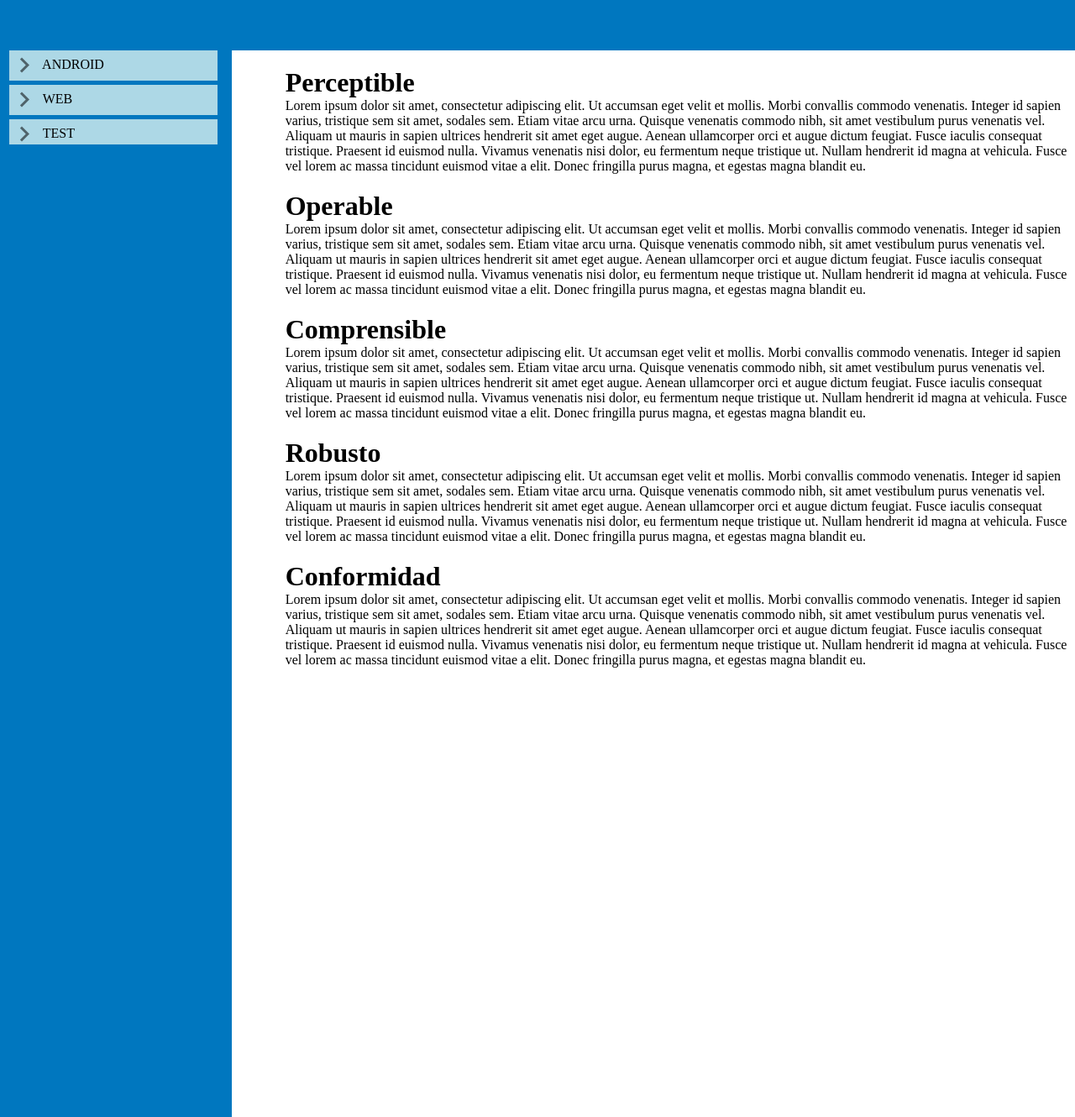
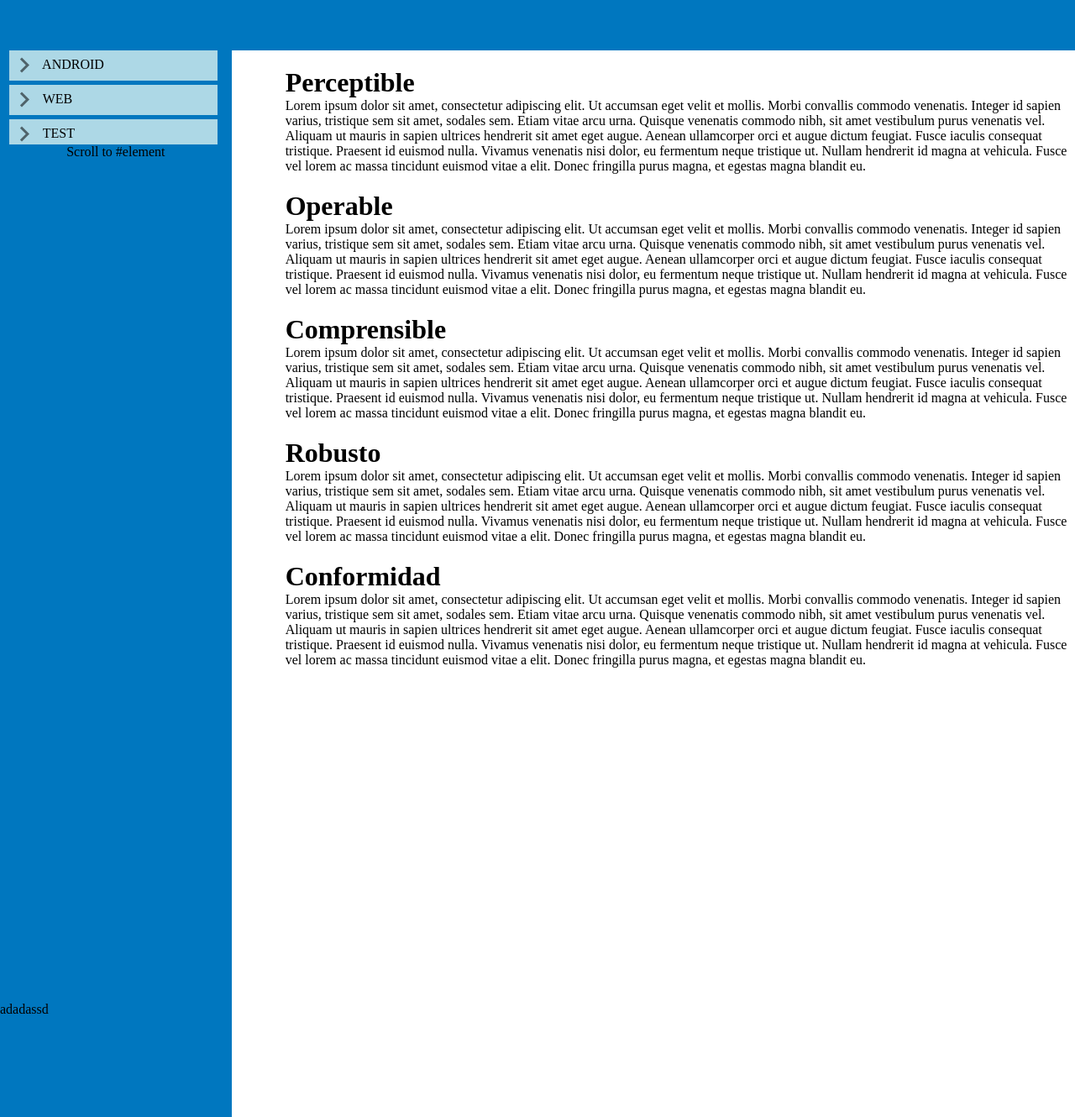
Before and after one commit to adrianRodriguez123/catalogo-accesibilidad, a Vue app: page /#/android in a window 1280 px wide. Shown: the part 140-1470 px from the top of the page at 84% size. Built offline with nearby package versions, Linux system fonts and the light colour scheme; a small style sheet from the web is missing.

Commit message:
continuando el enlace al parrafo

```diff
--- a/src/App.vue
+++ b/src/App.vue
@@ -14,6 +14,8 @@
 <script>
 import Menu from "./components/Menu.vue"
 import Texto from "./components/Texto.vue"
+
+
 export default {
   name: 'App',
 
--- a/src/components/Menu.vue
+++ b/src/components/Menu.vue
@@ -9,7 +9,7 @@
 
       <div :class="{subelementos: isOpenAndroid}">
         <div class="subelementos2">
-          <p v-scroll-to="'#apps'" class="subelementos3" @click="menuClick('android')">Principios</p>
+          <p v-scroll-to="'#prueba'" class="subelementos3" @click="menuClick('android')">Principios</p>
           <p class="subelementos3" @click="menuClick('android')">Requisitos y recomendaciones</p>
           <p class="subelementos3" @click="menuClick('android')">Casos especiales</p>
           <p class="subelementos3" @click="menuClick('android')">Textos hard-coded</p>
@@ -49,11 +49,21 @@
       </v-icon>
       TEST
     </div>
+    <button v-scroll-to="{ el: '#prueba' }">
+      Scroll to #element
+    </button>
+
+    <div id="prueba">
+      <p>adadassd</p>
+    </div>
 
   </div>
 </template>
-<script src="https://cdn.jsdelivr.net/npm/vue-scrollto"></script>
+
 <script>
+
+
+
 
   export default {
     name: 'menuVertical',
@@ -127,4 +137,10 @@
     display: inline-block;
     cursor: pointer;
   }
+
+  #prueba{
+    position: absolute;
+    bottom: -551px;
+
+  }
 </style>
--- a/src/main.js
+++ b/src/main.js
@@ -3,6 +3,7 @@ import App from './App.vue'
 import router from './router'
 import store from './store'
 import vuetify from './plugins/vuetify'
+import scrollto from 'vue-scrollto'
 import '@babel/polyfill'
 import 'roboto-fontface/css/roboto/roboto-fontface.css'
 import '@mdi/font/css/materialdesignicons.css'
@@ -13,5 +14,6 @@ new Vue({
   router,
   store,
   vuetify,
+  scrollto,
   render: h => h(App)
 }).$mount('#app')
```
